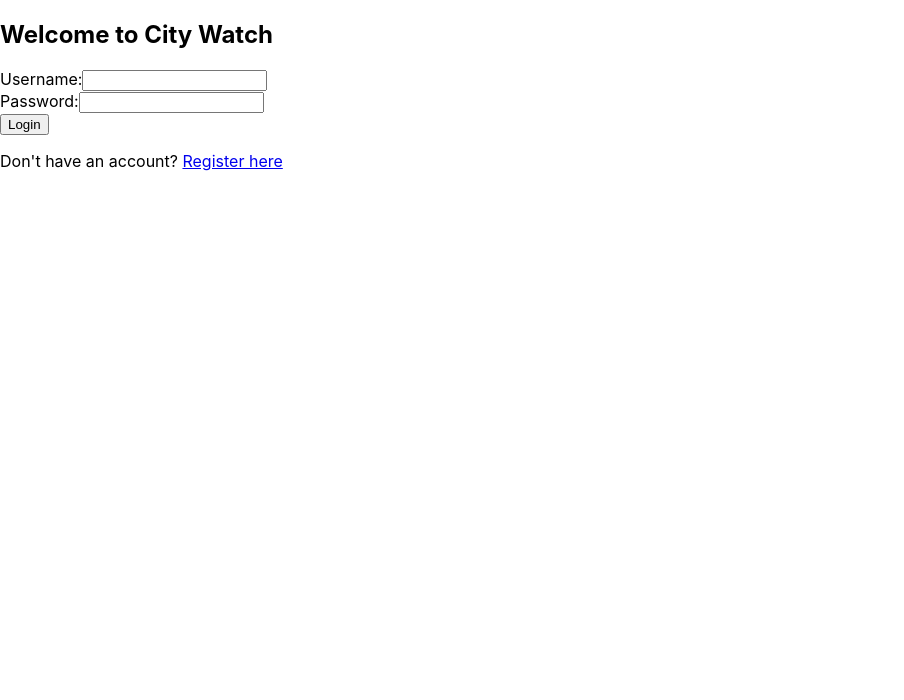
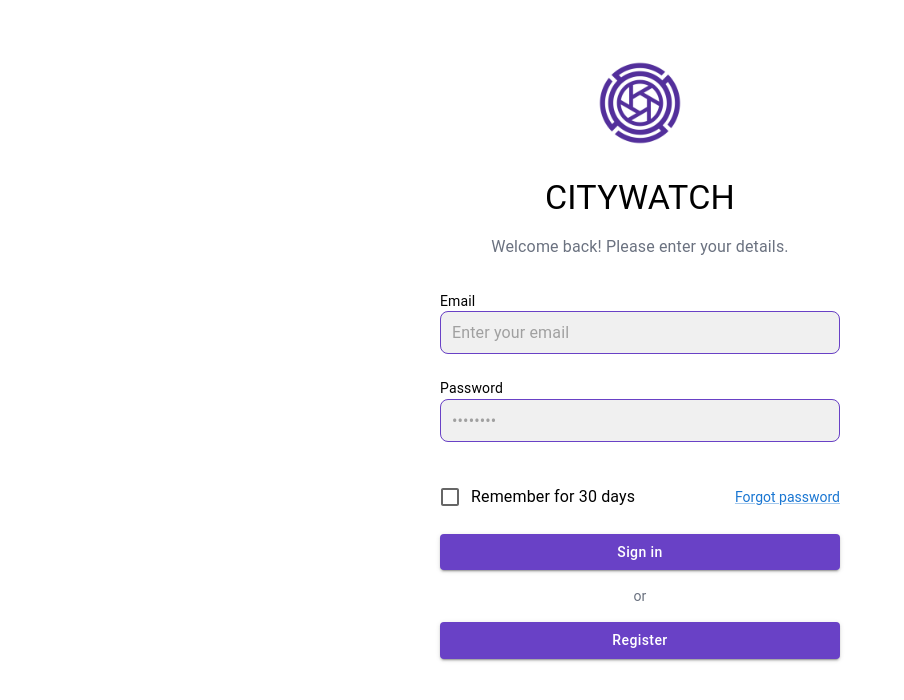
Before and after one commit to ms-977/CityWatch, a React (Create React App) app: page /login in a window 1280 px wide. Shown: the top 700 px of the page, without its empty margins (0-904 px from the left). Built offline with nearby package versions, Linux system fonts and the light colour scheme.

Commit message:
implemented login page (#4)

```diff
--- /dev/null
+++ b/src/components/TextInputBox.js
@@ -0,0 +1,35 @@
+import React from 'react';
+import { TextField } from '@mui/material';
+
+const TextInputBox = ({ text, onClick, fullWidth }) => {
+    return (
+      <TextField
+        onClick={onClick}
+        variant="outlined"
+        fullWidth={fullWidth}
+        placeholder={text}
+        sx={{
+          backgroundColor: '#f0f0f0',
+          borderRadius: '8px',
+          '& .MuiOutlinedInput-root': {
+            '& fieldset': {
+              borderColor: '#6941C6',
+              borderRadius: '8px',
+            },
+            '&:hover fieldset': {
+              borderColor: '#532f9b',
+            },
+            '&.Mui-focused fieldset': {
+              borderColor: '#532f9b',
+            },
+          },
+          '& .MuiInputBase-input': {
+            color: '#333',
+            padding: '10px 12px',
+          },
+        }}
+      />
+    );
+  };
+
+  export default TextInputBox;
--- a/src/pages/LoginPage.js
+++ b/src/pages/LoginPage.js
@@ -1,23 +1,55 @@
-// src/pages/LoginPage.js
 import React from 'react';
+import { Box, Typography, Checkbox, FormControlLabel, Link } from '@mui/material';
+import StyledButton from '../components/StyledButton';
+import TextInputBox from '../components/TextInputBox';
+import { useNavigate } from 'react-router-dom';
+import logo from '../assets/CityWatch.png';
+import './styles/LoginPage.css';
 
 const LoginPage = () => {
+  const navigate = useNavigate();
+
+  const handleLogin = () => {
+    navigate('/login');
+  };
+
+  const handleRegister = () => {
+    navigate('/register');
+  };
+
   return (
-    <div>
-      <h2>Welcome to City Watch</h2>
-      <form>
-        <div>
-          <label>Username:</label>
-          <input type="text" required />
-        </div>
-        <div>
-          <label>Password:</label>
-          <input type="password" required />
-        </div>
-        <button type="submit">Login</button>
-      </form>
-      <p>Don't have an account? <a href="/register">Register here</a></p>
-    </div>
+    <Box className="welcome-page">
+      <Box component="img" src={logo} alt="CityWatch Logo" className="welcome-logo" />
+
+      <Typography variant="h4" className="citywatch-title">
+        CITYWATCH
+      </Typography>
+
+      <Typography variant="body1" className="welcome-title">
+        Welcome back! Please enter your details.
+      </Typography>
+
+      <Box sx={{ width: '100%', marginTop: '16px' }}>
+        <Typography variant="body2" className="text-field-label">Email</Typography>
+        <TextInputBox text="Enter your email" fullWidth />
+      </Box>
+
+      <Box sx={{ width: '100%', marginTop: '8px' }}>
+        <Typography variant="body2" className="text-field-label">Password</Typography>
+        <TextInputBox text="••••••••" type="password" fullWidth />
+      </Box>
+
+      <Box className="checkbox-link-container">
+        <FormControlLabel control={<Checkbox />} label="Remember for 30 days" />
+        <Link href="#" sx={{ fontSize: '0.875rem' }}>Forgot password</Link>
+      </Box>
+
+      <StyledButton text="Sign in" onClick={handleLogin} fullWidth className="signin-button" />
+
+      <Typography variant="body2" className="or-text">or</Typography>
+
+      <StyledButton text="Register" onClick={handleRegister} fullWidth className="register-button" />
+    </Box>
   );
 };
 
--- /dev/null
+++ b/src/pages/styles/LoginPage.css
@@ -0,0 +1,65 @@
+/* LoginPage.css */
+
+.welcome-page {
+  display: flex;
+  flex-direction: column;
+  align-items: center;
+  gap: 16px;
+  padding: 24px;
+  max-width: 400px;
+  margin: auto;
+  margin-top: -60px;
+}
+
+.welcome-logo {
+  margin-bottom: 8px;
+  width: 100px;
+  margin-top: -16px;
+}
+
+.citywatch-title {
+  font-weight: bold;
+  font-size: 1.5rem;
+  text-align: center;
+  margin-top: -16px;
+}
+
+.welcome-title {
+  font-size: 1.1rem;
+  text-align: center;
+  color: #6B7280;
+  margin-top: -8px;
+}
+
+.text-field-label {
+  font-weight: 500;
+  margin-bottom: 4px;
+  text-align: left;
+}
+
+.checkbox-link-container {
+  display: flex;
+  justify-content: space-between;
+  align-items: center;
+  width: 100%;
+  margin-top: 18px;
+}
+
+.or-text {
+  margin-top: 16px;
+  color: #6B7280;
+}
+
+.signin-button {
+  background-color: #6941C6;
+  color: #fff;
+  border-radius: 8px;
+  margin: 16px ;
+}
+
+.register-button {
+  background-color: #D4B3FF;
+  color: #6941C6;
+  border-radius: 8px;
+  margin-top: 8px;
+}
```
